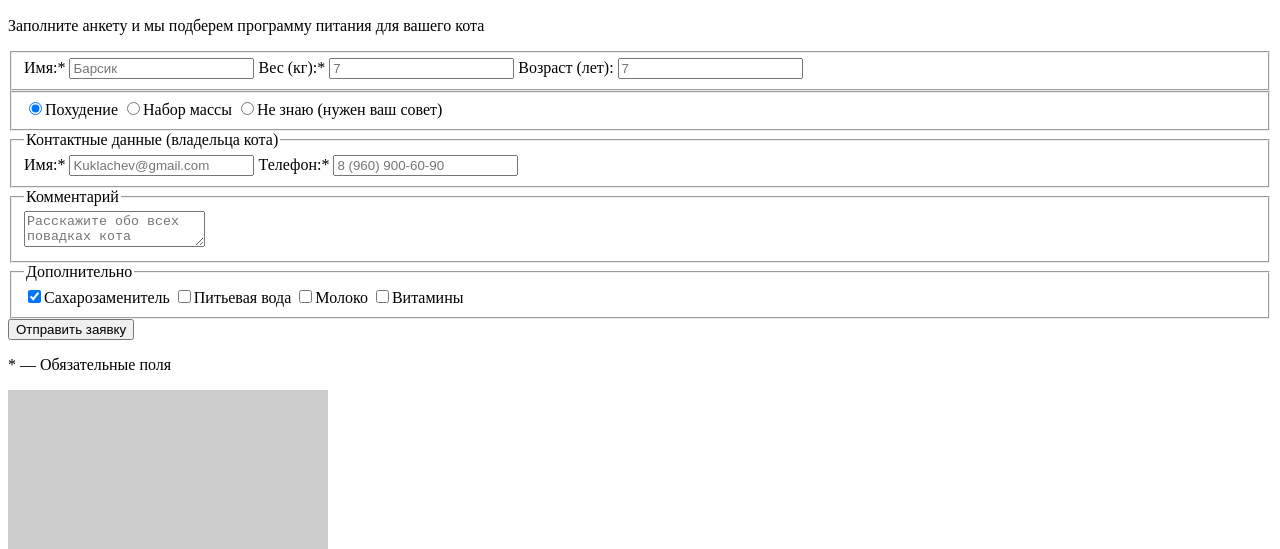
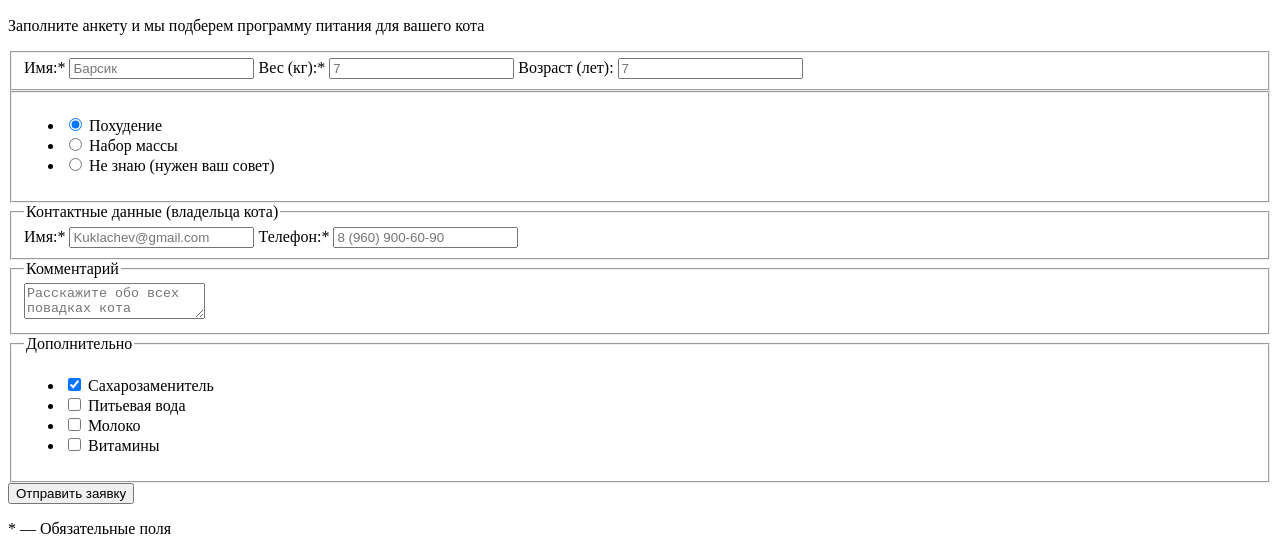
Before and after one commit to Anastasiya-Harris/1001141-cat-energy-18, a website: page source/form.html in a window 1280 px wide. Shown: the part 251-800 px from the top of the page. Drawn offline with Linux system fonts and the light colour scheme; placeholder pictures from the web are drawn by us.

Commit message:
Изменена разметка чекбоксов и радиобаттанов

```diff
--- a/source/form.html
+++ b/source/form.html
@@ -47,9 +47,20 @@
       </fieldset>
 
       <fieldset class="form__fieldset">
-          <label class="form__label form__label--radio"><input class="form__control form__control--radio" type="radio" name="goal" value="weight-loss" checked>Похудение</label>
-          <label class="form__label form__label--radio"><input class="form__control form__control--radio" type="radio" name="goal" value="weight-gain">Набор массы</label>
-          <label class="form__label form__label--radio"><input class="form__control form__control--radio" type="radio" name="goal" value="do-not-now">Не знаю (нужен ваш совет)</label>
+        <ul>
+          <li class="form__option">
+            <input class="form__control form__control--radio" type="radio" name="goal" value="weight-loss" checked>
+            <label class="form__label form__label--radio">Похудение</label>
+          </li>
+          <li>
+            <input class="form__control form__control--radio" type="radio" name="goal" value="weight-gain">
+            <label class="form__label form__label--radio">Набор массы</label>
+          </li>
+          <li>
+            <input class="form__control form__control--radio" type="radio" name="goal" id="goal" value="do-not-now">
+            <label for="goal" class="form__label form__label--radio">Не знаю (нужен ваш совет)</label>
+          </li>
+        </ul>
       </fieldset>
 
       <fieldset class="form__fieldset">
@@ -68,17 +79,27 @@
 
       <fieldset class="form__fieldset">
         <legend class="form__legend">Дополнительно</legend>
-        <label class="form__label form__label--checkbox"><input class="form__control form__control--checkbox" type="checkbox" name="additional" value ="Sweetener" checked>Сахарозаменитель</label>
-        <label class="form__label form__label--checkbox"><input class="form__control form__control--checkbox" type="checkbox" name="additional" value ="Drinking-water">Питьевая вода</label>
-
-        <label class="form__label form__label--checkbox"><input class="form__control form__control--checkbox" type="checkbox" name="additional" value ="Milk">Молоко</label>
-        <label class="form__label form__label--checkbox"><input class="form__control form__control--checkbox" type="checkbox" name="additional" value ="Vitamins">Витамины</label>
+        <ul>
+          <li>
+            <input class="form__control form__control--checkbox" type="checkbox" name="additional" value ="Sweetener" checked>
+            <label class="form__label form__label--checkbox">Сахарозаменитель</label>
+          </li>
+          <li>
+            <input class="form__control form__control--checkbox" type="checkbox" name="additional" value ="Drinking-water">
+            <label class="form__label form__label--checkbox">Питьевая вода</label>
+          </li>
+          <li>
+            <input class="form__control form__control--checkbox" type="checkbox" name="additional" value ="Milk">
+            <label class="form__label form__label--checkbox">Молоко</label>
+          </li>
+          <li>
+            <input class="form__control form__control--checkbox" type="checkbox" name="additional" value ="Vitamins">
+            <label class="form__label form__label--checkbox">Витамины</label>
+          </li>
+        </ul>
       </fieldset>
-
-      <div class="buttons">
         <!-- Кнопка -->
-        <button type="submit">Отправить заявку</button>
-      </div>
+      <button class="form__button button" type="submit">Отправить заявку</button>
     </form>
     <p class="form__legend">* — Обязательные поля</p>
   </main>
@@ -116,11 +137,3 @@
   </footer>
   </body>
 </html>
-<!--@font-face {
-  font-family: "Oswald";
-  font-style: normal;
-  font-weight: 400;
-  src:
-    local("Oswald Regular"),
-    url("oswald.woff") format("woff");
-}-->
```
Also changed, not shown: source/img/icon-fb.svg, source/img/icon-insta.svg, source/img/icon-vk.svg.
